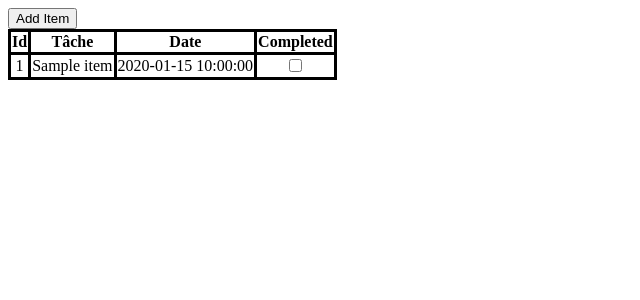
After one commit to AlexandreCabana/ToDoList, a FastAPI app: template templates/mainpage.html in a window 1280 px wide. The commit adds this page. Shown: the top 300 px of the page, without its empty margins (0-640 px from the left). Run offline with FastAPI, Linux system fonts and the light colour scheme; the template is opened without the code that fills it: most values are stand-ins (such as "Sample title", 1, 10 or a date in 2020).

Commit message:
create form to add item and start main program and change status of checkbox

```diff
--- /dev/null
+++ b/css/mainpage.css
@@ -0,0 +1,13 @@
+table, th, td{
+  border: 1px solid;
+  border-color: black;
+  border-width: medium;
+}
+tr:hover {background-color: lightgray}
+table {
+  border-collapse: collapse;
+
+}
+td {
+  text-align: center;
+}
--- a/css/testdisplaytable.css
+++ b/css/testdisplaytable.css
@@ -1,6 +1,7 @@
 table {
   border-collapse: collapse;
 }
+
 td {
   text-align: center;
 }
--- a/main.py
+++ b/main.py
@@ -1,7 +1,10 @@
-from fastapi import FastAPI, Request
+from datetime import datetime
+
+from fastapi import FastAPI, Request, Form, status
 from fastapi.templating import Jinja2Templates
 from fastapi.staticfiles import StaticFiles
 from fastapi.responses import RedirectResponse
+from pydantic import BaseModel
 
 templates = Jinja2Templates(directory="templates")
 app = FastAPI()
@@ -9,10 +12,41 @@ app = FastAPI()
 app.mount("/css", StaticFiles(directory="css"
                               ), name="css")
 
+items = []
+
+
+class ItemBase(BaseModel):
+    name: str
+    due_date: str
+    is_completed: bool = False
+
+class ItemBaseWithId(ItemBase):
+    id: int
+
+
 @app.get("/")
-async def root():
-    return RedirectResponse(url="/additem")
+async def root(request: Request):
+    return templates.TemplateResponse("mainpage.html", {"request": request, "items":items})
 
-@app.get("/additem")
-async def additem(request: Request):
+
+@app.get("/additem/")
+async def additemview(request: Request):
     return templates.TemplateResponse("AddItem.html", {"request": request})
+
+
+@app.post("/additem/")
+async def additem(taskname: str = Form(...), duedate: str = Form(...)) -> RedirectResponse:
+    item_data = {"name": taskname, "due_date":duedate}
+    if len(items) == 0:
+        id = 1
+    else:
+        id = items[-1]["id"] + 1
+    item = ItemBaseWithId(id=id, **item_data).model_dump()
+    items.append(item)
+    return RedirectResponse("http://127.0.0.1:8000", status_code=status.HTTP_303_SEE_OTHER)
+
+@app.post("/completeitem/")
+async def completeitem(taskid: int = Form(...), value:bool = Form(False)) -> RedirectResponse:
+    items[int(taskid)-1]["is_completed"] = not items[int(taskid)-1]["is_completed"]
+    print(items)
+    return RedirectResponse("http://127.0.0.1:8000", status_code=status.HTTP_303_SEE_OTHER)
--- /dev/null
+++ b/templates/mainpage.html
@@ -0,0 +1,38 @@
+<!DOCTYPE html>
+<html lang="en">
+<head>
+    <meta charset="UTF-8">
+    <link rel="stylesheet" href= {{url_for("css", path ="/mainpage.css")}}>
+    <title>Main-Page</title>
+</head>
+<body>
+    <a href="/additem/">
+        <button type="button">Add Item</button>
+    </a>
+    <table>
+        <tr>
+            <th>Id</th>
+            <th>Tâche</th>
+            <th>Date</th>
+            <th>Completed</th>
+        </tr>
+        {%for item in items %}
+        <tr>
+            <td>{{item["id"]}}</td>
+            <td>{{item["name"]}}</td>
+            <td>{{item["due_date"]}}</td>
+            <td>
+                <form action="/completeitem/" method="post">
+                    <input type="hidden" id = "taskid" name = "taskid" value= {{item["id"]}}>
+                    {% if item["is_completed"]%}
+                        <input type="checkbox" name="value" id="value" onChange="this.form.submit()" checked>
+                    {% elif not item["is_completed"] %}
+                        <input type="checkbox" name="value" id="value" onChange="this.form.submit()">
+                    {% endif %}
+                </form>
+            </td>
+        </tr>
+        {% endfor %}
+    </table>
+</body>
+</html>
```
Also changed, not shown: templates/AddItem.html (+8 -5 lines), templates/deleteitem.html (added, +10 -0 lines), 1 other file.
